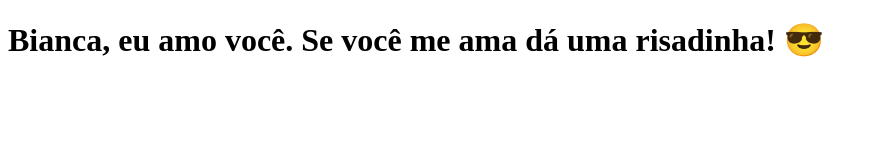
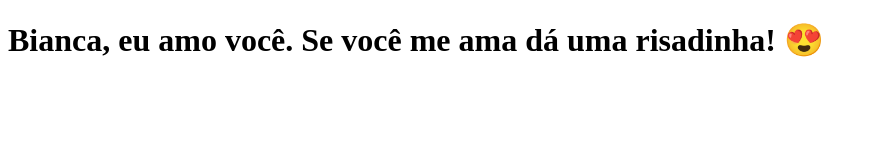
Before and after one commit to O-Farias/clone-tabnews, a Next.js app: page / in a window 1280 px wide. Shown: the top 160 px of the page, without its empty margins (0-877 px from the left). Built offline with nearby package versions, Linux system fonts and the light colour scheme.

Commit message:
adicionado emoji na frase.

```diff
--- a/pages/index.js
+++ b/pages/index.js
@@ -1,5 +1,5 @@
 function Home () {
-    return <h1>Bianca, eu amo você. Se você me ama dá uma risadinha! 😎</h1>
+    return <h1>Bianca, eu amo você. Se você me ama dá uma risadinha! 😍</h1>
 }
 
 export default Home;
```
